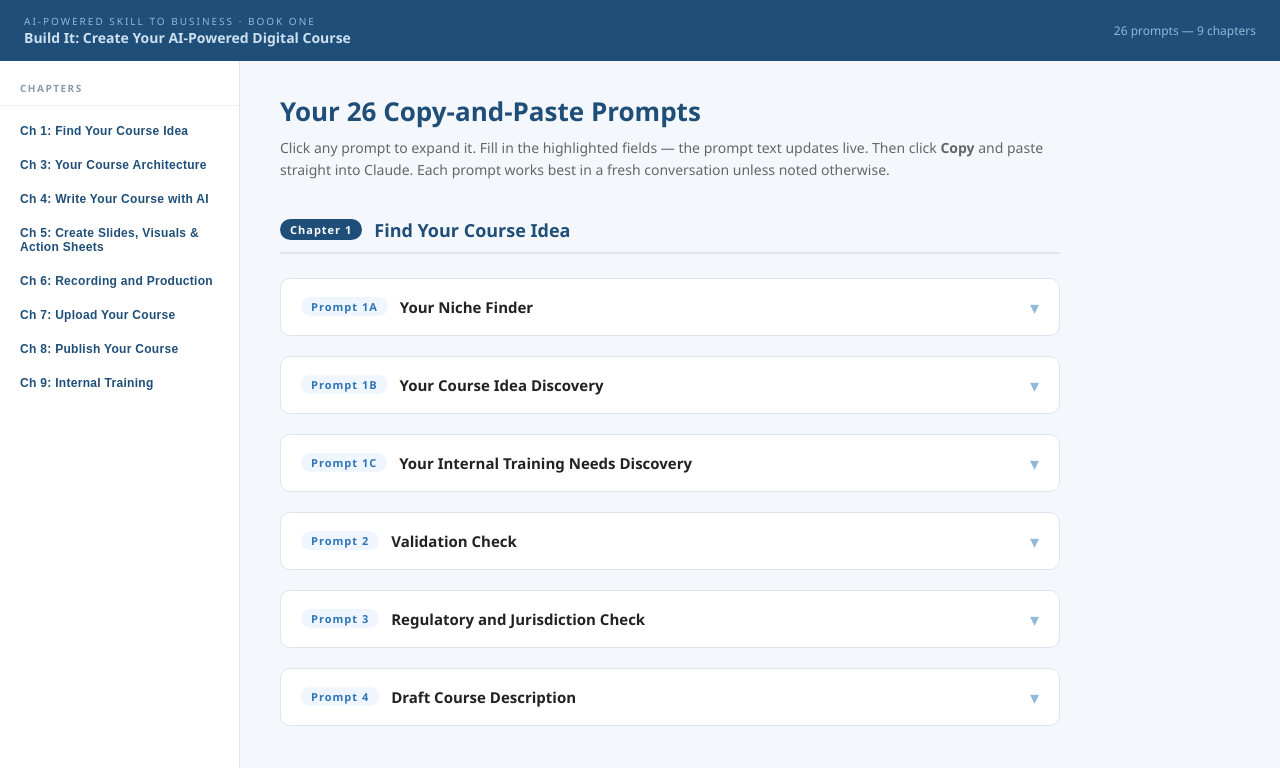
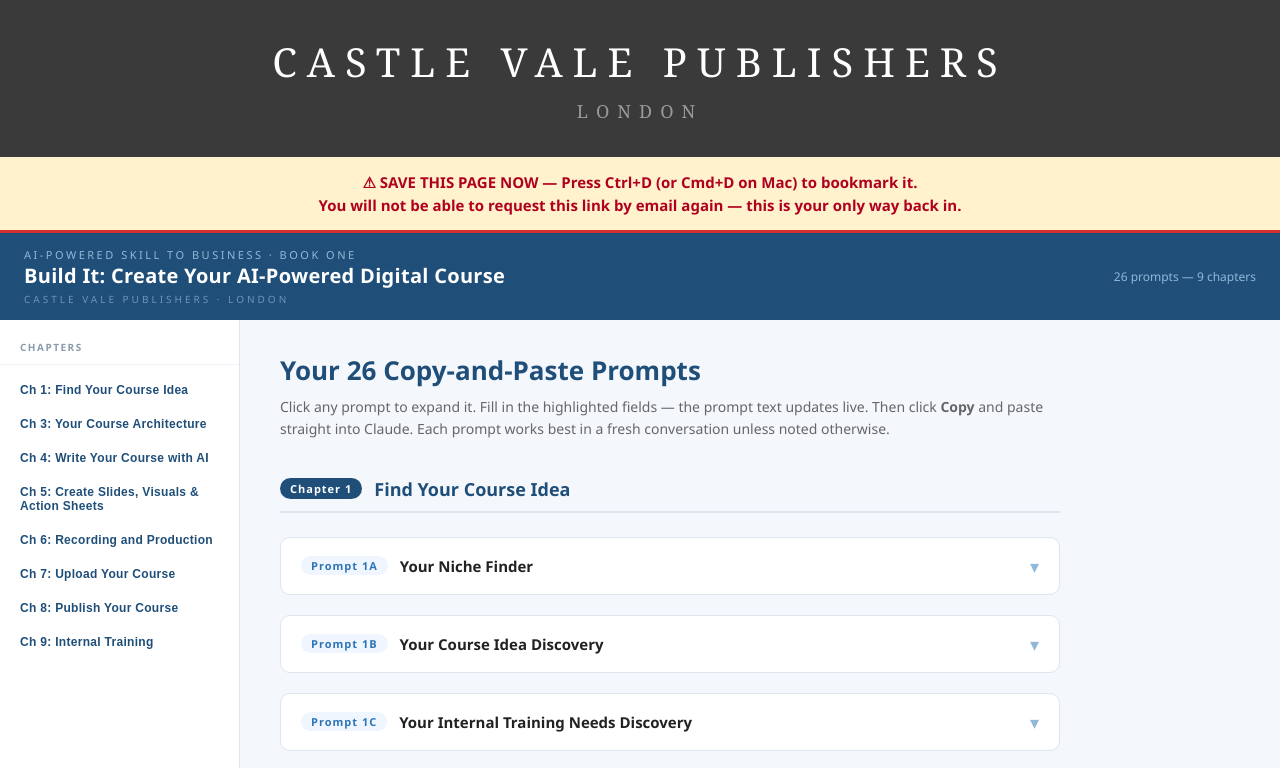
Before and after one commit to moneyweasel/buildit-prompts, a plain HTML site: page prompts.html in a window 1280 px wide. Shown: the top 768 px of the page. Drawn offline with Linux system fonts and the light colour scheme.

Commit message:
Update prompts.html

```diff
--- a/prompts.html
+++ b/prompts.html
@@ -29,8 +29,9 @@
       display: flex; align-items: center; gap: 16px; flex-wrap: wrap;
     }
     header .brand { flex: 1; min-width: 180px; }
-    header .series { font-size: 10px; letter-spacing: 2px; text-transform: uppercase; color: #90b8d8; }
-    header .book { font-size: 14px; font-weight: 700; color: #cde0f0; }
+    header .series { font-size: 11px; letter-spacing: 2.5px; text-transform: uppercase; color: #90b8d8; }
+    header .book { font-size: 20px; font-weight: 700; color: #ffffff; letter-spacing: 0.3px; }
+    header .publisher { font-size: 10px; letter-spacing: 3px; text-transform: uppercase; color: #6f93b8; margin-top: 3px; }
     header .count { font-size: 12px; color: #90b8d8; white-space: nowrap; }
 
     /* ── LAYOUT ── */
@@ -176,10 +177,22 @@
 
 <div id="app">
 
+<div style="background:#3a3a3a; padding:34px 20px; text-align:center;">
+  <span style="color:#fff; font-size:40px; letter-spacing:10px; text-transform:uppercase; font-family:Georgia, 'Times New Roman', serif;">Castle Vale Publishers</span>
+  <br>
+  <span style="color:#9a9a9a; font-size:18px; letter-spacing:8px; text-transform:uppercase; font-family:Georgia, 'Times New Roman', serif; margin-top:10px; display:inline-block;">London</span>
+</div>
+
+<div style="background:#FFF2CC; border-bottom:3px solid #D32F2F; padding:14px 20px; text-align:center; font-size:15px; font-weight:700; color:#B00020; line-height:1.5;">
+  ⚠ SAVE THIS PAGE NOW &mdash; Press Ctrl+D (or Cmd+D on Mac) to bookmark it.<br>
+  You will not be able to request this link by email again &mdash; this is your only way back in.
+</div>
+
 <header>
   <div class="brand">
     <div class="series">AI-Powered Skill to Business &middot; Book One</div>
     <div class="book">Build It: Create Your AI-Powered Digital Course</div>
+    <div class="publisher">Castle Vale Publishers &middot; London</div>
   </div>
   <div class="count">26 prompts &mdash; 9 chapters</div>
 </header>
@@ -208,10 +221,16 @@
 </div><!-- end layout -->
 
 <footer>
-  &copy; 2026 Daniel and Kirstie Couzens &nbsp;&middot;&nbsp; Build It: Create Your AI-Powered Digital Course
-  &nbsp;&middot;&nbsp; <a href="resources.html">Recommended Tools</a>
-  &nbsp;&middot;&nbsp; <a href="privacy.html">Privacy Policy</a>
-  &nbsp;&middot;&nbsp; <a href="index.html" onclick="sessionStorage.removeItem('bi_auth')">Sign out</a>
+  &copy; 2026 Castle Vale Publishers &amp; Daniel and Kirstie Couzens. All rights reserved.
+  This resource is provided exclusively for readers of <em>Build It: Create Your AI-Powered Digital Course</em>
+  and is not licensed for redistribution, resale, or public sharing.
+  <br style="margin-bottom:6px;">
+  <span style="display:inline-block; margin-top:6px;">
+    Build It: Create Your AI-Powered Digital Course
+    &nbsp;&middot;&nbsp; <a href="resources.html">Recommended Tools</a>
+    &nbsp;&middot;&nbsp; <a href="privacy.html">Privacy Policy</a>
+    &nbsp;&middot;&nbsp; <a href="index.html" onclick="sessionStorage.removeItem('bi_auth')">Sign out</a>
+  </span>
 </footer>
 
 </div><!-- end #app -->
```
